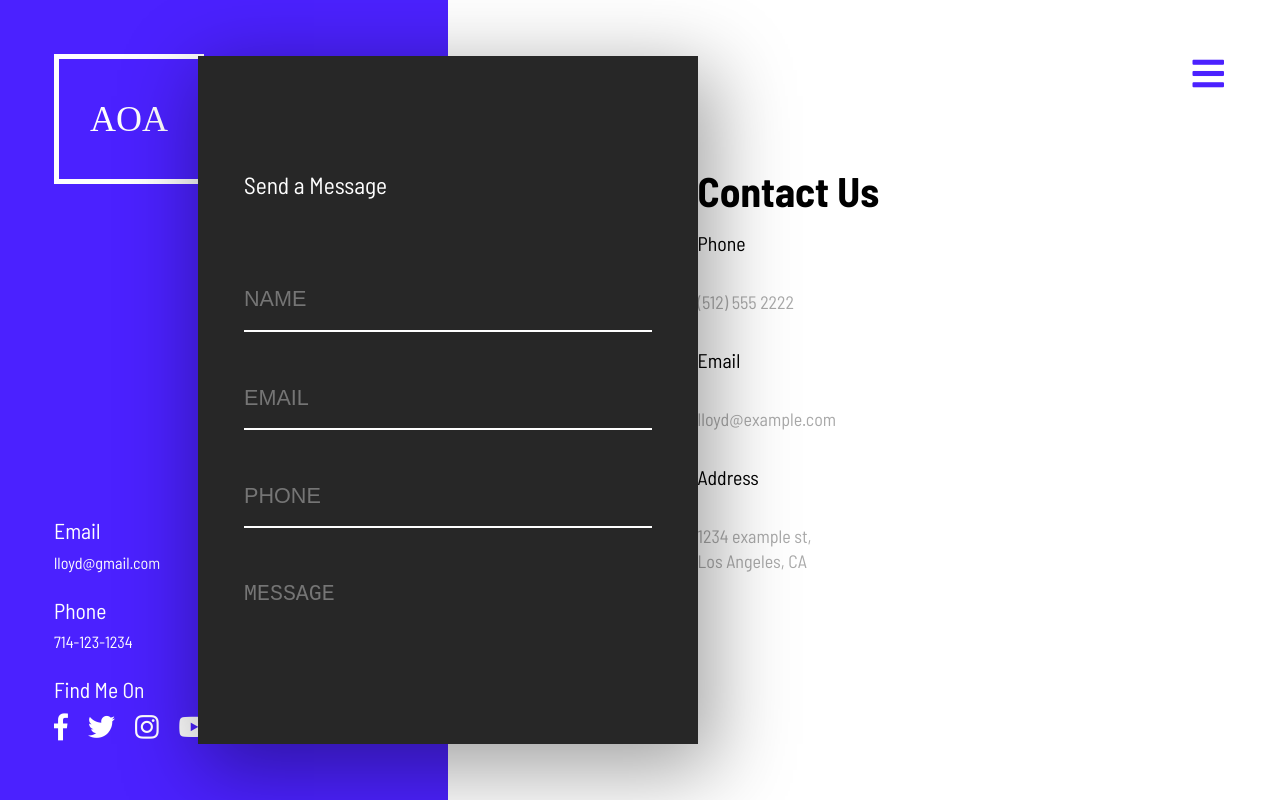
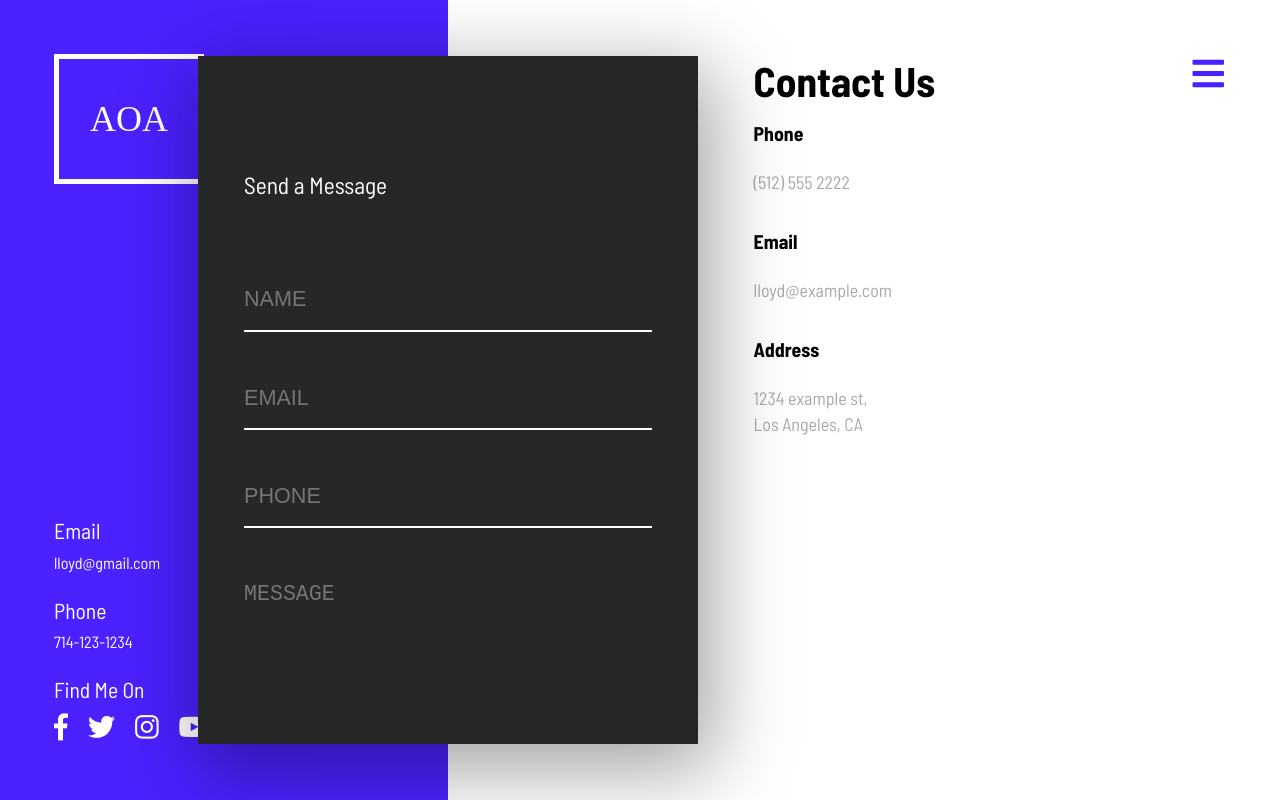
Before and after one commit to yeondam88/portfolio-app, a React app: page /contact in a window 1280 px wide. Shown: the top 800 px of the page. Built offline with nearby package versions, Linux system fonts and the light colour scheme; a web font is replaced by a local one.

Commit message:
styling the contact page

```diff
--- a/package.json
+++ b/package.json
@@ -27,6 +27,7 @@
     "fs-extra": "3.0.1",
     "html-webpack-plugin": "2.29.0",
     "jest": "20.0.4",
+    "node-sass": "^4.7.2",
     "object-assign": "4.1.1",
     "postcss-flexbugs-fixes": "3.2.0",
     "postcss-loader": "2.0.8",
@@ -39,6 +40,7 @@
     "react-images": "^0.5.17",
     "react-photo-gallery": "^6.0.22",
     "react-router-dom": "^4.2.2",
+    "sass-loader": "^6.0.7",
     "style-loader": "0.19.0",
     "sw-precache-webpack-plugin": "0.11.4",
     "url-loader": "0.6.2",
--- a/src/styles/base.scss
+++ b/src/styles/base.scss
@@ -234,6 +234,8 @@ body {
         -webkit-box-shadow: 9px 20px 74px 6px rgba(0, 0, 0, 0.37);
         -moz-box-shadow: 9px 20px 74px 6px rgba(0, 0, 0, 0.37);
         box-shadow: 9px 20px 74px 6px rgba(0, 0, 0, 0.37);
+        overflow-y: scroll;
+        overflow-x: hidden;
 
         h4 {
           font-size: 1.3rem;
@@ -274,7 +276,7 @@ body {
     .contact-section {
       vertical-align: top;
       display: inline-block;
-      padding: 20% 0 0 0;
+      padding: 56px;
       max-width: 500px;
       .contact {
         h1 {
@@ -287,8 +289,9 @@ body {
           }
         }
         h5 {
+          font-weight: 600;
           font-size: 1.1rem;
-          margin: 0 0 2rem;
+          margin: 0 0 1.5rem;
         }
         p {
           color: $gray;
```
Also changed, not shown: 1 other file (tests, documents, lock files or other folders).
